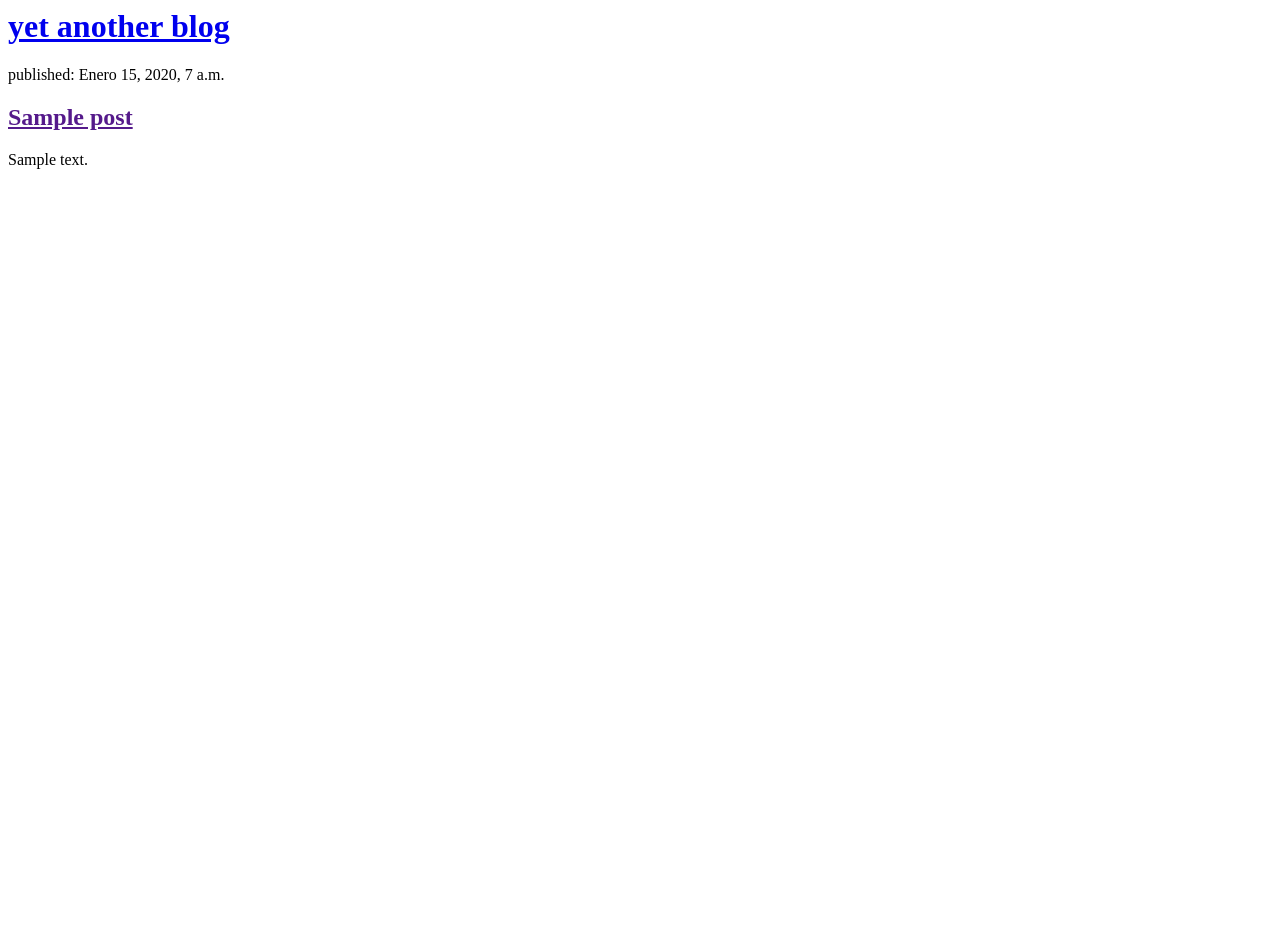
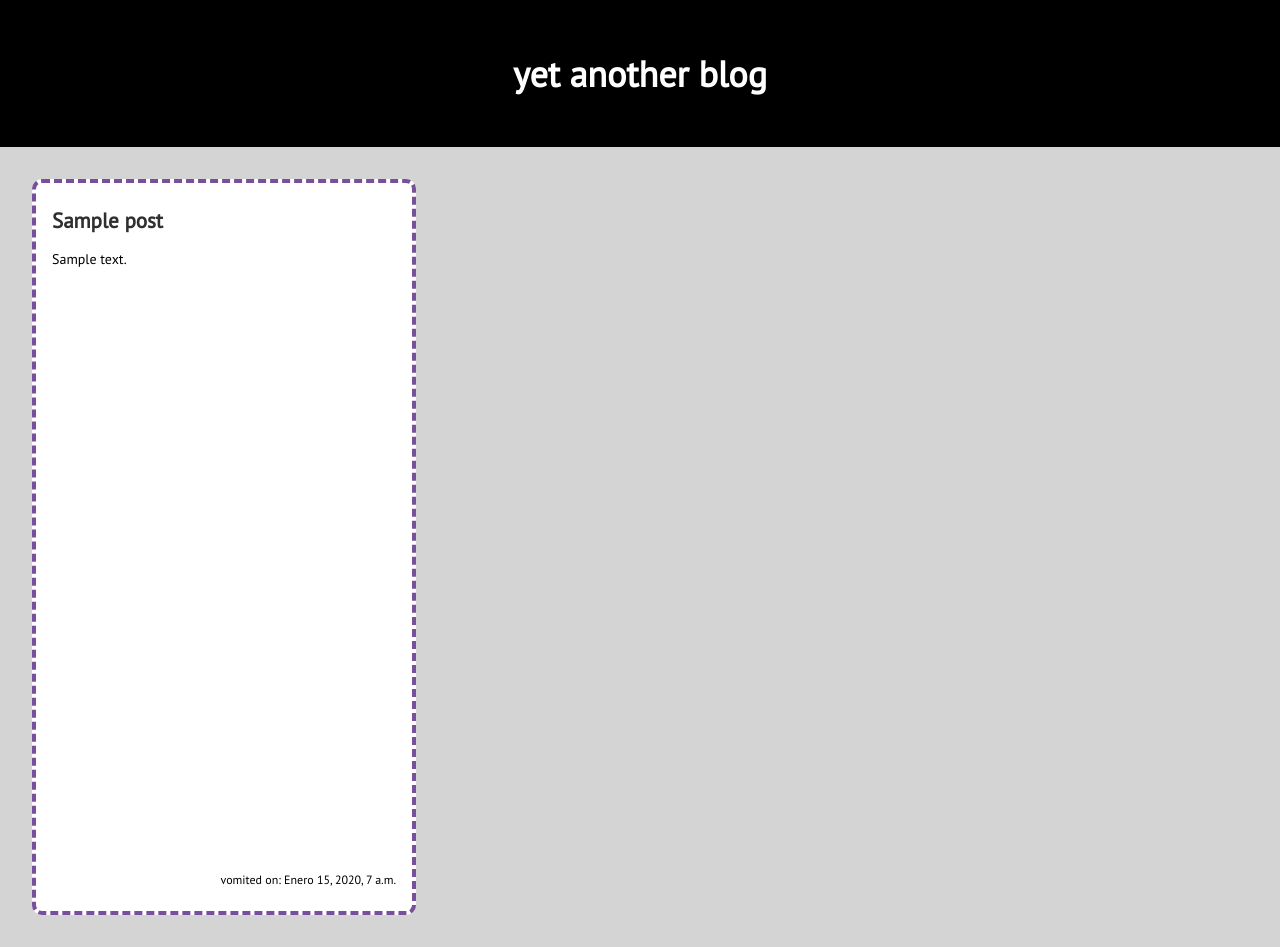
Before and after one commit to trixtar/basic-blog, a Django app: template blog/templates/blog/post_list.html in a window 1280 px wide. Before the commit the page ends 169 px from the top, so only its background shows below. Run offline with Django 3.2, Linux system fonts and the light colour scheme; the template is opened without the code that fills it: values that come from a table or form of the project are taken from there, others are empty; tables that the repository leaves empty hold one stand-in row (values such as "Sample post"); parts of the project's set-up code (start-up, migrations or seed data) failed here and were passed over.

Commit message:
Style blog

```diff
--- /dev/null
+++ b/blog/static/css/blog.css
@@ -0,0 +1,73 @@
+@import url('https://fonts.googleapis.com/css?family=PT+Sans');
+
+*,
+html,
+body {
+    margin: 0;
+    padding: 0;
+    box-sizing: border-box;
+}
+
+html {
+    font-size: 62.5%;
+}
+
+body {
+    font-family: 'PT Sans', sans-serif;
+    font-size: 1.4rem;
+}
+
+a {
+    text-decoration: none;
+}
+
+h1.blog-title {
+    padding: 5rem;
+    background-color: #000;
+    text-align: center;
+}
+
+.blog-title a {
+    font-size: 3.6rem;
+    color: #fff;
+}
+
+.blog-title a:hover {
+    color: #784f9b;
+}
+
+.posts-container {
+    height: 100%;
+    padding: 3.2rem;
+    background-color: #d4d4d4;
+    display: grid;
+    grid-template-columns: repeat(3, 1fr);
+    grid-gap: 3.2rem;
+}
+
+.post {
+    background-color: #fff;
+    border: 4px dashed #784f9b;
+    border-radius: 1rem;
+    padding: 2.4rem 1.6rem;
+    display: flex;
+    flex-direction: column;
+}
+
+.post-title {
+    margin-bottom: 1.6rem;
+}
+
+.post-title a {
+    color: #2f2f2f;
+}
+
+.post-title a:hover {
+    color: #784f9b;
+}
+
+.post-date {
+    margin-top: auto;
+    text-align: right;
+    font-size: 1.2rem;
+}
--- a/blog/templates/blog/post_list.html
+++ b/blog/templates/blog/post_list.html
@@ -1,17 +1,21 @@
+{% load staticfiles %}
 <html>
     <head>
         <title>yet another blog</title>
+        <link rel="stylesheet" href="{% static 'css/blog.css' %}">
     </head>
     <body>
         <div>
-            <h1><a href="/">yet another blog</a></h1>
+            <h1 class="blog-title"><a href="/">yet another blog</a></h1>
         </div>
-        {% for post in posts %}
-            <div>
-                <p>published: {{ post.published_date }}</p>
-                <h2><a href=''>{{ post.title }}</a></h2>
-                <p>{{ post.text|linebreaksbr }}</p>
-            </div>
-        {% endfor %}
+        <div class="posts-container">
+            {% for post in posts %}
+                <div class="post">
+                    <h2 class="post-title"><a href=''>{{ post.title }}</a></h2>
+                    <p class="post-text">{{ post.text|linebreaksbr }}</p>
+                    <p class="post-date">vomited on: {{ post.published_date }}</p>
+                </div>
+            {% endfor %}
+        </div>
     </body>
 </html>
```
